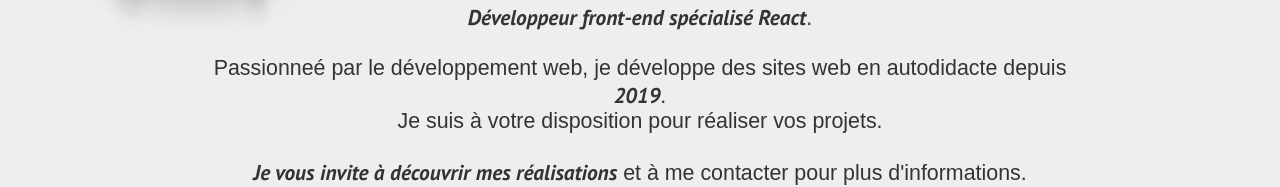
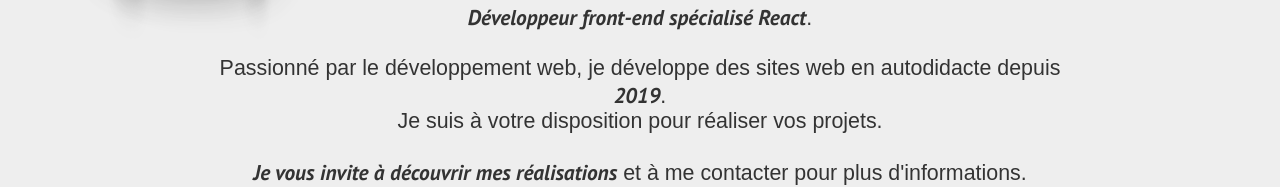
Before and after one commit to DevWeb13/portfolioreact, a React (Create React App) app: page / in a window 1280 px wide. Shown: the part 341-528 px from the top of the page. Built offline with nearby package versions, Linux system fonts and the light colour scheme; a web font is replaced by a local one.

Commit message:
fix: (Home.jsx): Delete 'e' (Passionneé)

```diff
--- a/src/pages/Home/Home.jsx
+++ b/src/pages/Home/Home.jsx
@@ -17,7 +17,7 @@ function Home() {
           <span>Développeur front-end spécialisé React</span>.
         </p>
         <p>
-          Passionneé par le développement web, je développe des sites web en
+          Passionné par le développement web, je développe des sites web en
           autodidacte depuis <span>2019</span>.
           <br />
           Je suis à votre disposition pour réaliser vos projets.
```
